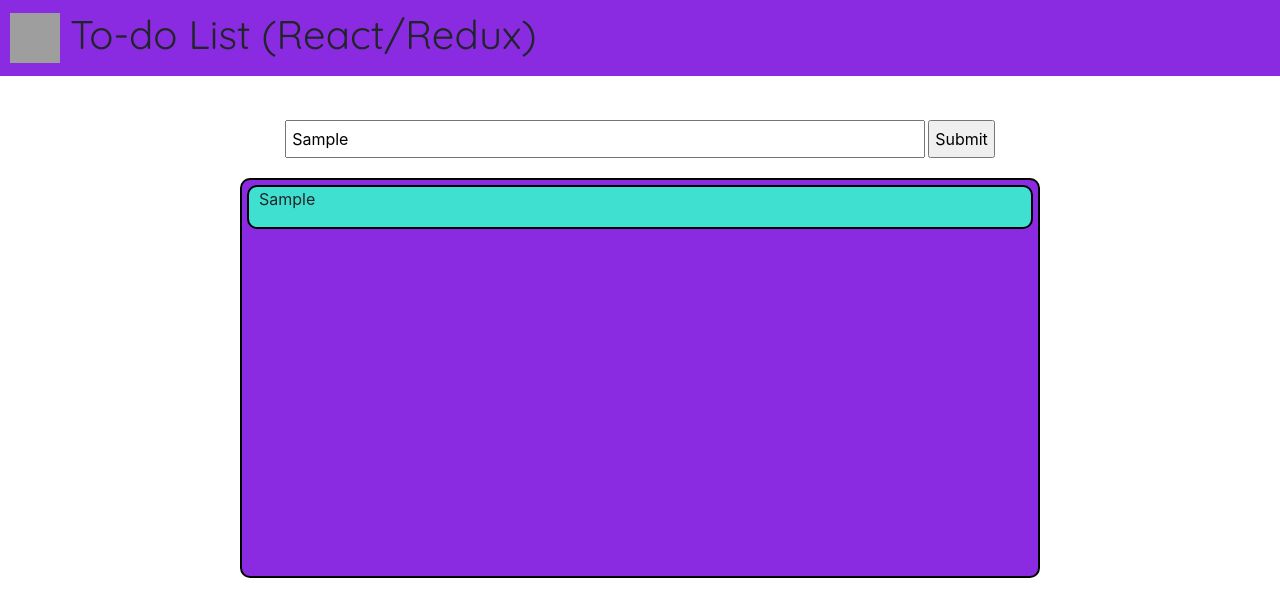
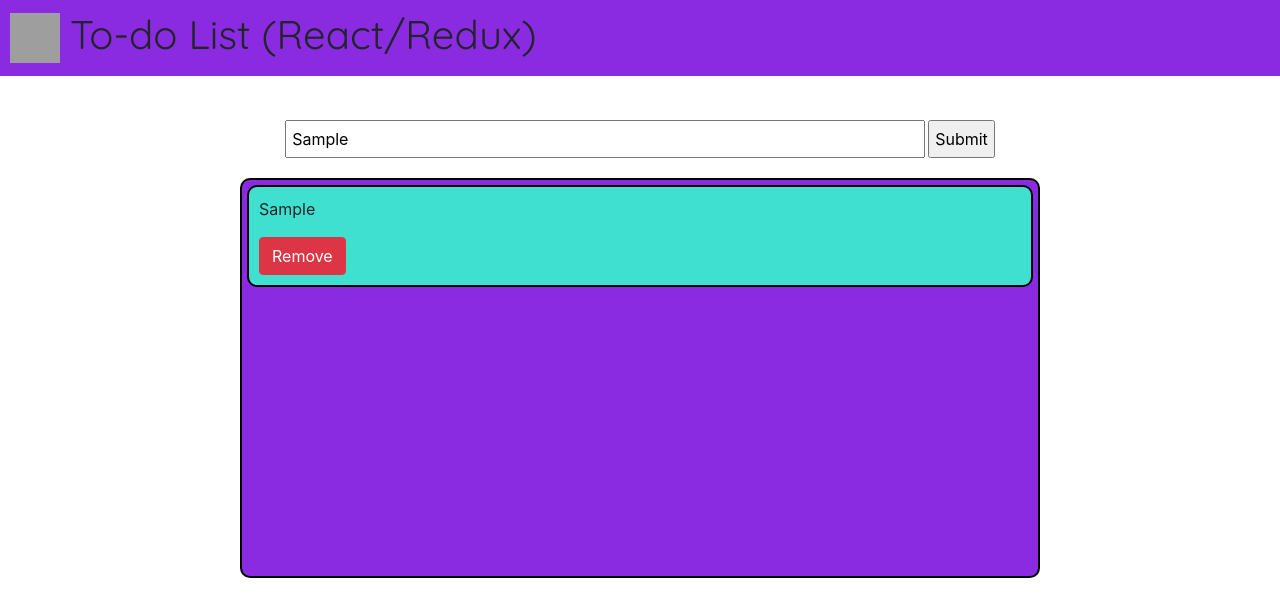
Before and after one commit to YusafOsei-Bonsu/React-ReduxTodoList, a React (Create React App) app: page / in a window 1280 px wide. Both pictures are taken after typing "Sample" into the empty fields and a click on the input 961 px from the left and 139 px from the top of the page. Shown: the top 616 px of the page. Built offline with nearby package versions, Linux system fonts and the light colour scheme; grey boxes are pictures that could not be loaded.

Commit message:
Connecting To-do component to the store

```diff
--- a/src/components/Todo.jsx
+++ b/src/components/Todo.jsx
@@ -1,13 +1,25 @@
 import React from 'react';
+import { connect } from 'react-redux';
 import "../styles/Todo.css";
 
-const Todo = ({ task }) => {
+const Todo = ({ key, task }) => {
+
+    const removeTodo = () => {
+
+    }
 
     return (
         <div className="todo-item">
             <p>{ task }</p>
+            <button className="btn btn-danger" onClick={removeTodo}>Remove</button>
         </div>
     );
 }
 
-export default Todo;
+const mapDispatchToProps = (dispatch) => {
+    return {
+        deleteTodo: (id) => dispatch({ type: "DELETE_TODO", id }),
+    }
+}
+
+export default connect(null, mapDispatchToProps)(Todo);
--- a/src/styles/Todo.css
+++ b/src/styles/Todo.css
@@ -2,6 +2,6 @@
     border: 2px solid #000000;
     border-radius: 10px;
     margin-bottom: 8px;
-    padding: 0px 10px;
+    padding: 10px;
     background-color: #40E0D0;
 }
```
